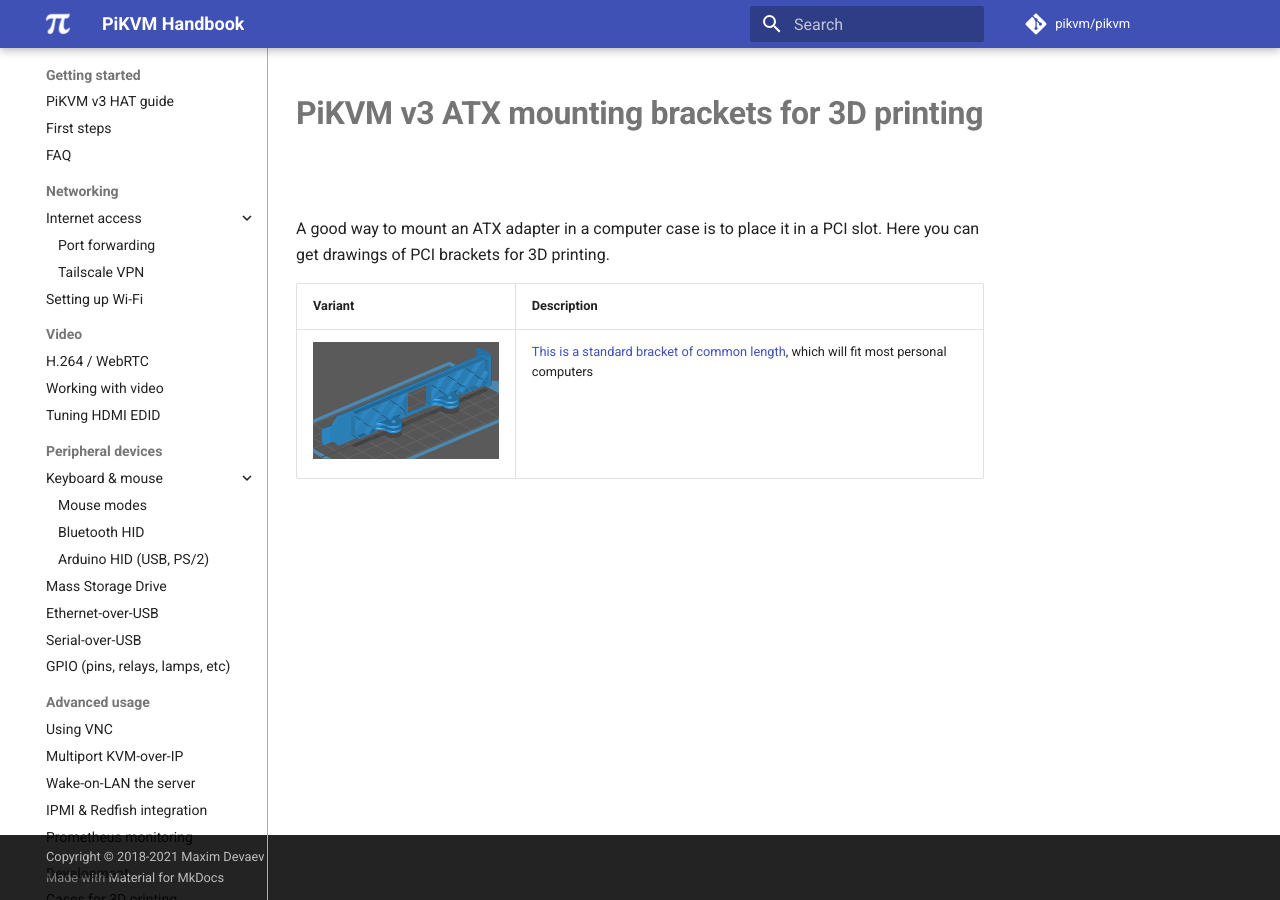
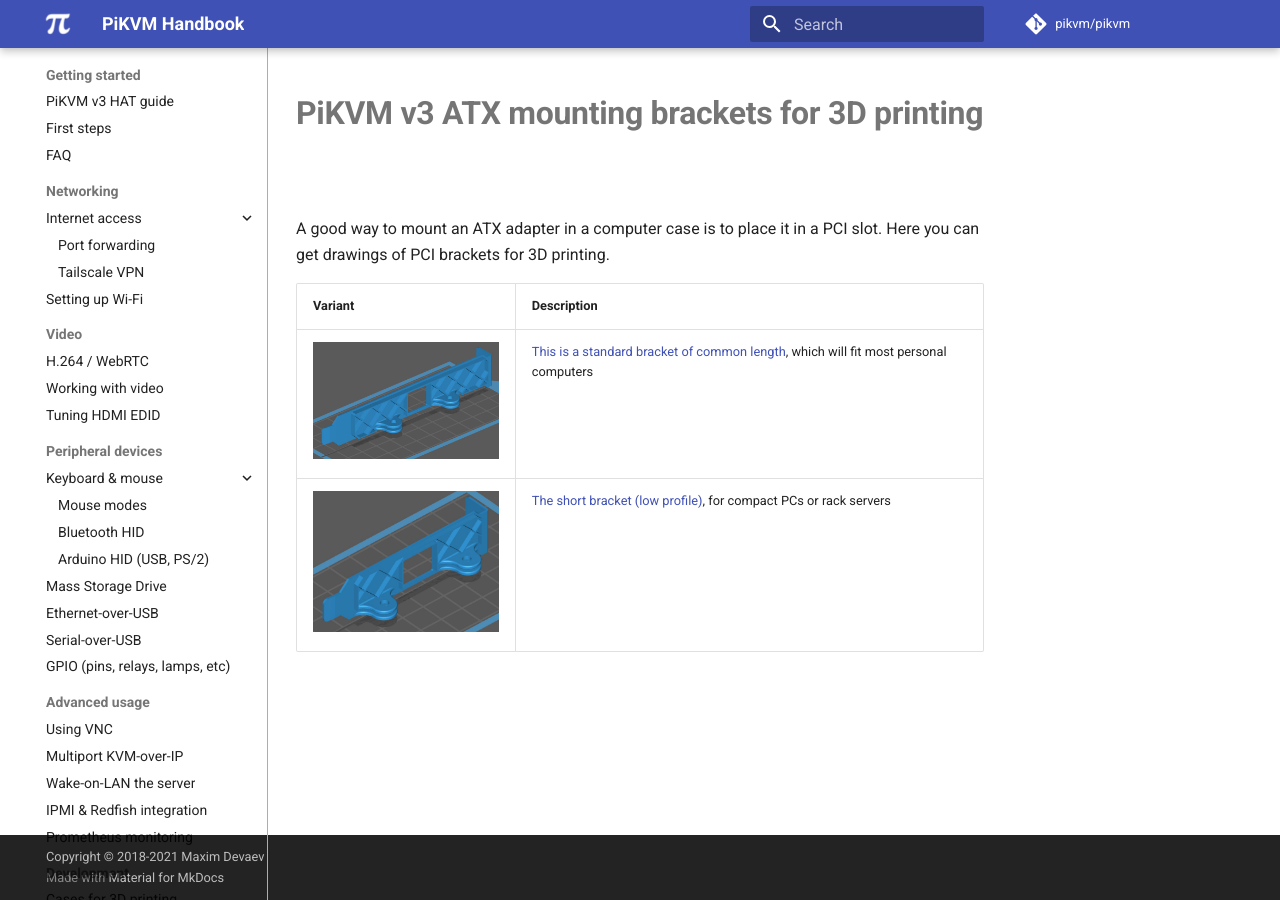
Before and after one commit to pikvm/pikvm, an MkDocs documentation site: the page built from docs/stl/atx/index.md, in a window 1280 px wide. Built offline with MkDocs 1.6.1 and Material for MkDocs 9.7.7, drawn with Linux system fonts in a browser that asks for light colours; comment, search, counter and statistics services are not loaded.

Commit message:
atx pci short

```diff
--- a/docs/stl/atx/index.md
+++ b/docs/stl/atx/index.md
@@ -5,4 +5,5 @@
 
 | Variant | Description |
 |---------|-------------|
-| <img src="pci_long.jpg" width=200 /> | [This is a standard bracket of common length](pci_long.stl), which will fit most personal computers |
+| <img src="pci_long.jpg" width="200" /> | [This is a standard bracket of common length](pci_long.stl), which will fit most personal computers |
+| <img src="pci_short.jpg" width="200" /> | [The short bracket (low profile)](pci_short.stl), for compact PCs or rack servers |
```
Also changed, not shown: docs/stl/atx/pci_short.jpg (added), 1 other file.
